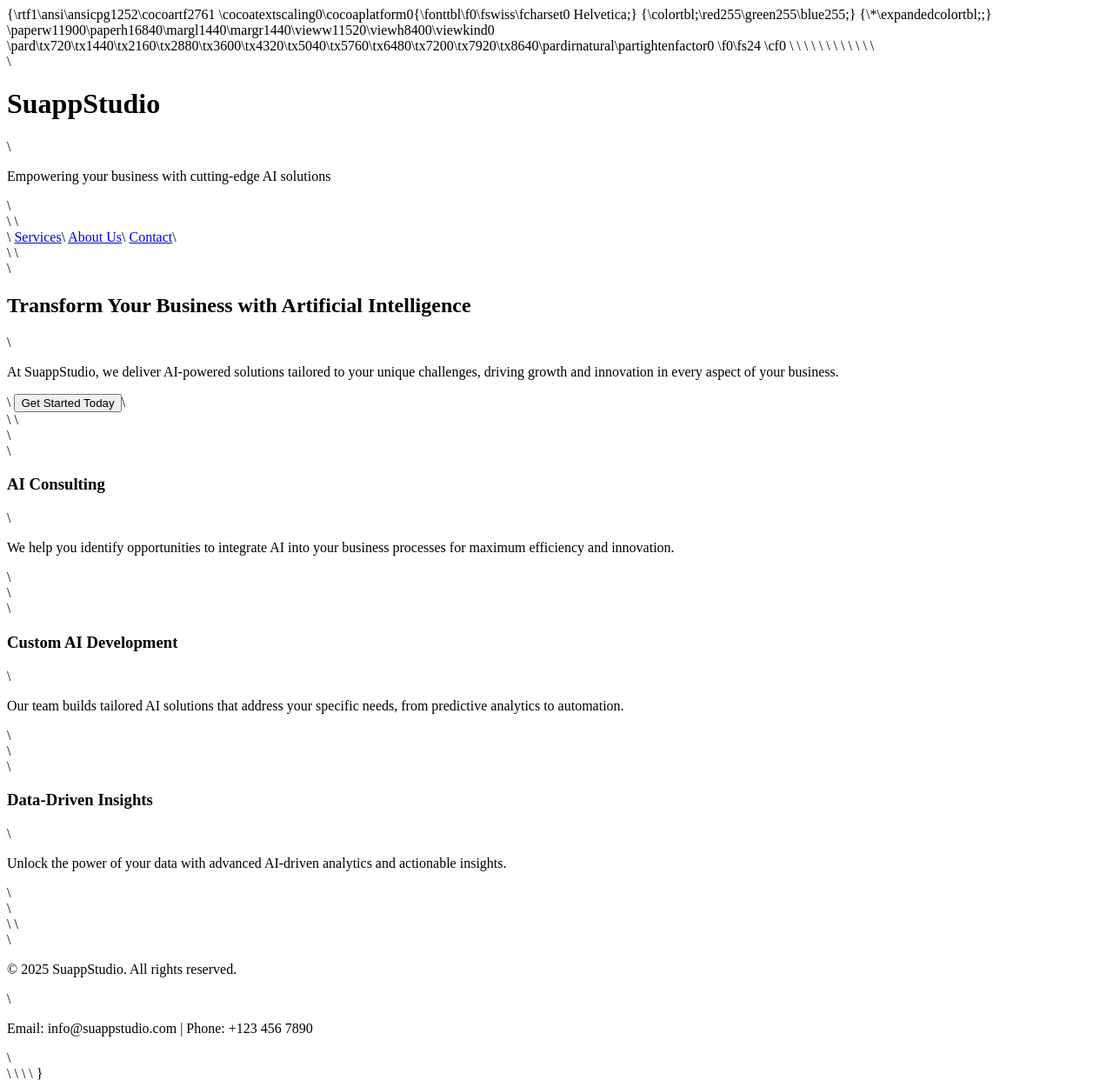
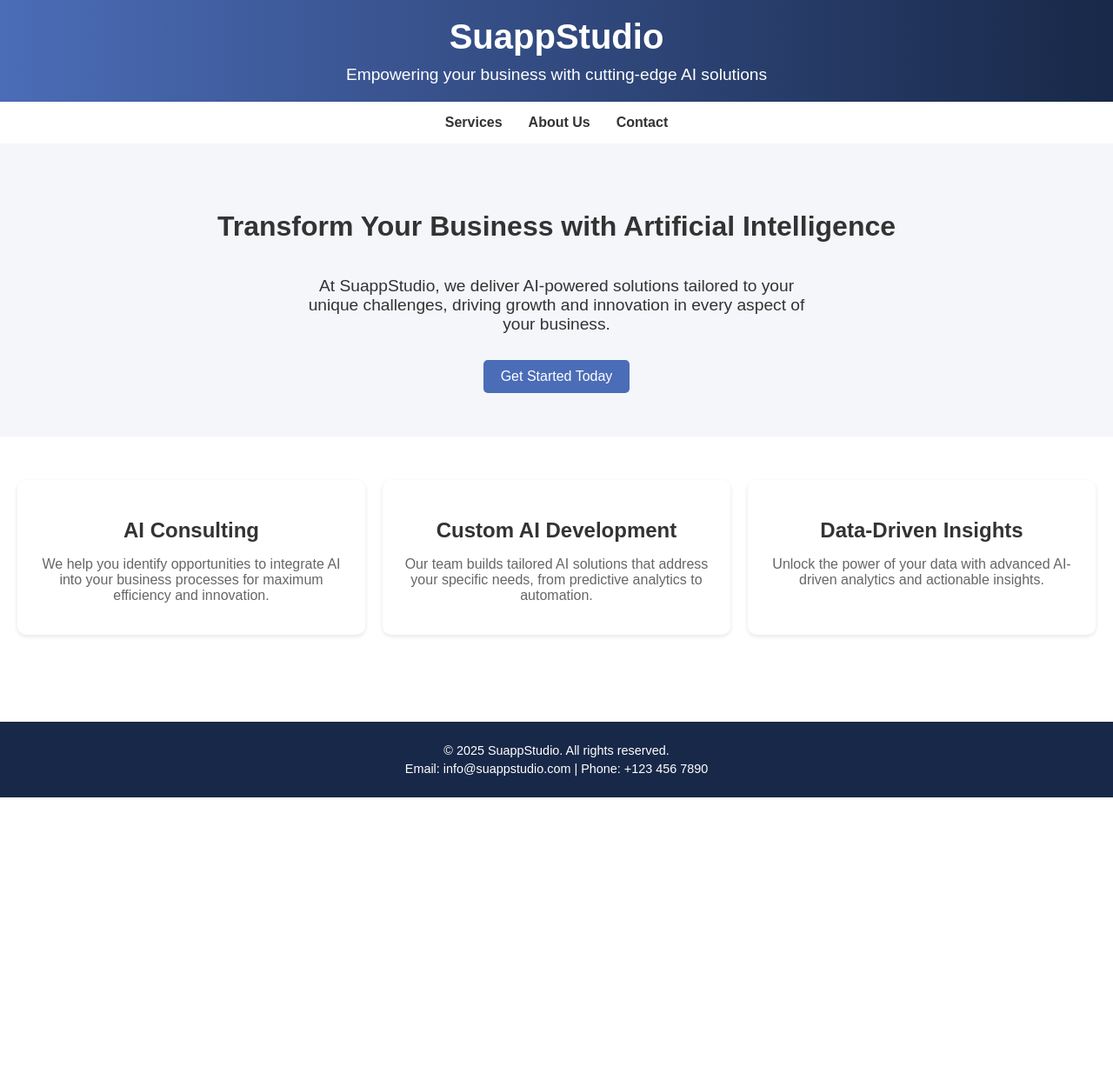
Before and after one commit to suappstudio/suappstudio-landing, a plain HTML site: page index.html in a window 1280 px wide. Shown: the whole page at 87% size. After the commit the page ends 917 px from the top, so only its background shows below. Drawn offline with Linux system fonts and the light colour scheme.

Commit message:
Update index.html

```diff
--- a/index.html
+++ b/index.html
@@ -1,174 +1,166 @@
-{\rtf1\ansi\ansicpg1252\cocoartf2761
-\cocoatextscaling0\cocoaplatform0{\fonttbl\f0\fswiss\fcharset0 Helvetica;}
-{\colortbl;\red255\green255\blue255;}
-{\*\expandedcolortbl;;}
-\paperw11900\paperh16840\margl1440\margr1440\vieww11520\viewh8400\viewkind0
-\pard\tx720\tx1440\tx2160\tx2880\tx3600\tx4320\tx5040\tx5760\tx6480\tx7200\tx7920\tx8640\pardirnatural\partightenfactor0
+<!DOCTYPE html>
+<html lang="en">
 
-\f0\fs24 \cf0 <!DOCTYPE html>\
-<html lang="en">\
-\
-<head>\
-    <meta charset="UTF-8">\
-    <meta name="viewport" content="width=device-width, initial-scale=1.0">\
-    <meta name="description" content="SuappStudio: Unlocking the potential of AI for businesses. Expert solutions in Artificial Intelligence tailored for your needs.">\
-    <title>SuappStudio - AI Solutions</title>\
-    <style>\
-        body \{\
-            font-family: Arial, sans-serif;\
-            margin: 0;\
-            padding: 0;\
-            color: #333;\
-        \}\
-\
-        header \{\
-            background: linear-gradient(90deg, #4b6cb7, #182848);\
-            color: white;\
-            padding: 20px;\
-            text-align: center;\
-        \}\
-\
-        header h1 \{\
-            margin: 0;\
-            font-size: 2.5em;\
-        \}\
-\
-        header p \{\
-            margin: 10px 0 0;\
-            font-size: 1.2em;\
-        \}\
-\
-        nav \{\
-            display: flex;\
-            justify-content: center;\
-            background-color: #fff;\
-            box-shadow: 0 2px 5px rgba(0, 0, 0, 0.1);\
-        \}\
-\
-        nav a \{\
-            text-decoration: none;\
-            color: #333;\
-            margin: 0 15px;\
-            padding: 15px 0;\
-            font-weight: bold;\
-        \}\
-\
-        nav a:hover \{\
-            color: #4b6cb7;\
-        \}\
-\
-        .hero \{\
-            display: flex;\
-            flex-direction: column;\
-            align-items: center;\
-            text-align: center;\
-            padding: 50px 20px;\
-            background-color: #f4f6f9;\
-        \}\
-\
-        .hero h2 \{\
-            font-size: 2em;\
-            margin-bottom: 20px;\
-        \}\
-\
-        .hero p \{\
-            font-size: 1.2em;\
-            max-width: 600px;\
-            margin-bottom: 30px;\
-        \}\
-\
-        .hero button \{\
-            background: #4b6cb7;\
-            color: white;\
-            border: none;\
-            padding: 10px 20px;\
-            font-size: 1em;\
-            cursor: pointer;\
-            border-radius: 5px;\
-        \}\
-\
-        .hero button:hover \{\
-            background: #182848;\
-        \}\
-\
-        .services \{\
-            display: grid;\
-            grid-template-columns: repeat(auto-fit, minmax(300px, 1fr));\
-            gap: 20px;\
-            padding: 50px 20px;\
-        \}\
-\
-        .service \{\
-            background: white;\
-            padding: 20px;\
-            border-radius: 10px;\
-            box-shadow: 0 2px 5px rgba(0, 0, 0, 0.1);\
-            text-align: center;\
-        \}\
-\
-        .service h3 \{\
-            font-size: 1.5em;\
-            margin-bottom: 15px;\
-        \}\
-\
-        .service p \{\
-            font-size: 1em;\
-            color: #666;\
-        \}\
-\
-        footer \{\
-            background: #182848;\
-            color: white;\
-            text-align: center;\
-            padding: 20px;\
-            margin-top: 50px;\
-        \}\
-\
-        footer p \{\
-            margin: 5px 0;\
-            font-size: 0.9em;\
-        \}\
-    </style>\
-</head>\
-\
-<body>\
-    <header>\
-        <h1>SuappStudio</h1>\
-        <p>Empowering your business with cutting-edge AI solutions</p>\
-    </header>\
-\
-    <nav>\
-        <a href="#services">Services</a>\
-        <a href="#about">About Us</a>\
-        <a href="#contact">Contact</a>\
-    </nav>\
-\
-    <section class="hero">\
-        <h2>Transform Your Business with Artificial Intelligence</h2>\
-        <p>At SuappStudio, we deliver AI-powered solutions tailored to your unique challenges, driving growth and innovation in every aspect of your business.</p>\
-        <button>Get Started Today</button>\
-    </section>\
-\
-    <section id="services" class="services">\
-        <div class="service">\
-            <h3>AI Consulting</h3>\
-            <p>We help you identify opportunities to integrate AI into your business processes for maximum efficiency and innovation.</p>\
-        </div>\
-        <div class="service">\
-            <h3>Custom AI Development</h3>\
-            <p>Our team builds tailored AI solutions that address your specific needs, from predictive analytics to automation.</p>\
-        </div>\
-        <div class="service">\
-            <h3>Data-Driven Insights</h3>\
-            <p>Unlock the power of your data with advanced AI-driven analytics and actionable insights.</p>\
-        </div>\
-    </section>\
-\
-    <footer>\
-        <p>&copy; 2025 SuappStudio. All rights reserved.</p>\
-        <p>Email: info@suappstudio.com | Phone: +123 456 7890</p>\
-    </footer>\
-</body>\
-\
-</html>\
-}
+<head>
+    <meta charset="UTF-8">
+    <meta name="viewport" content="width=device-width, initial-scale=1.0">
+    <meta name="description" content="SuappStudio: Unlocking the potential of AI for businesses. Expert solutions in Artificial Intelligence tailored for your needs.">
+    <title>SuappStudio - AI Solutions</title>
+    <style>
+        body {
+            font-family: Arial, sans-serif;
+            margin: 0;
+            padding: 0;
+            color: #333;
+        }
+
+        header {
+            background: linear-gradient(90deg, #4b6cb7, #182848);
+            color: white;
+            padding: 20px;
+            text-align: center;
+        }
+
+        header h1 {
+            margin: 0;
+            font-size: 2.5em;
+        }
+
+        header p {
+            margin: 10px 0 0;
+            font-size: 1.2em;
+        }
+
+        nav {
+            display: flex;
+            justify-content: center;
+            background-color: #fff;
+            box-shadow: 0 2px 5px rgba(0, 0, 0, 0.1);
+        }
+
+        nav a {
+            text-decoration: none;
+            color: #333;
+            margin: 0 15px;
+            padding: 15px 0;
+            font-weight: bold;
+        }
+
+        nav a:hover {
+            color: #4b6cb7;
+        }
+
+        .hero {
+            display: flex;
+            flex-direction: column;
+            align-items: center;
+            text-align: center;
+            padding: 50px 20px;
+            background-color: #f4f6f9;
+        }
+
+        .hero h2 {
+            font-size: 2em;
+            margin-bottom: 20px;
+        }
+
+        .hero p {
+            font-size: 1.2em;
+            max-width: 600px;
+            margin-bottom: 30px;
+        }
+
+        .hero button {
+            background: #4b6cb7;
+            color: white;
+            border: none;
+            padding: 10px 20px;
+            font-size: 1em;
+            cursor: pointer;
+            border-radius: 5px;
+        }
+
+        .hero button:hover {
+            background: #182848;
+        }
+
+        .services {
+            display: grid;
+            grid-template-columns: repeat(auto-fit, minmax(300px, 1fr));
+            gap: 20px;
+            padding: 50px 20px;
+        }
+
+        .service {
+            background: white;
+            padding: 20px;
+            border-radius: 10px;
+            box-shadow: 0 2px 5px rgba(0, 0, 0, 0.1);
+            text-align: center;
+        }
+
+        .service h3 {
+            font-size: 1.5em;
+            margin-bottom: 15px;
+        }
+
+        .service p {
+            font-size: 1em;
+            color: #666;
+        }
+
+        footer {
+            background: #182848;
+            color: white;
+            text-align: center;
+            padding: 20px;
+            margin-top: 50px;
+        }
+
+        footer p {
+            margin: 5px 0;
+            font-size: 0.9em;
+        }
+    </style>
+</head>
+
+<body>
+<header>
+    <h1>SuappStudio</h1>
+    <p>Empowering your business with cutting-edge AI solutions</p>
+</header>
+
+<nav>
+    <a href="#services">Services</a>
+    <a href="#about">About Us</a>
+    <a href="#contact">Contact</a>
+</nav>
+
+<section class="hero">
+    <h2>Transform Your Business with Artificial Intelligence</h2>
+    <p>At SuappStudio, we deliver AI-powered solutions tailored to your unique challenges, driving growth and innovation in every aspect of your business.</p>
+    <button>Get Started Today</button>
+</section>
+
+<section id="services" class="services">
+    <div class="service">
+        <h3>AI Consulting</h3>
+        <p>We help you identify opportunities to integrate AI into your business processes for maximum efficiency and innovation.</p>
+    </div>
+    <div class="service">
+        <h3>Custom AI Development</h3>
+        <p>Our team builds tailored AI solutions that address your specific needs, from predictive analytics to automation.</p>
+    </div>
+    <div class="service">
+        <h3>Data-Driven Insights</h3>
+        <p>Unlock the power of your data with advanced AI-driven analytics and actionable insights.</p>
+    </div>
+</section>
+
+<footer>
+    <p>&copy; 2025 SuappStudio. All rights reserved.</p>
+    <p>Email: info@suappstudio.com | Phone: +123 456 7890</p>
+</footer>
+</body>
+
+</html>
```
